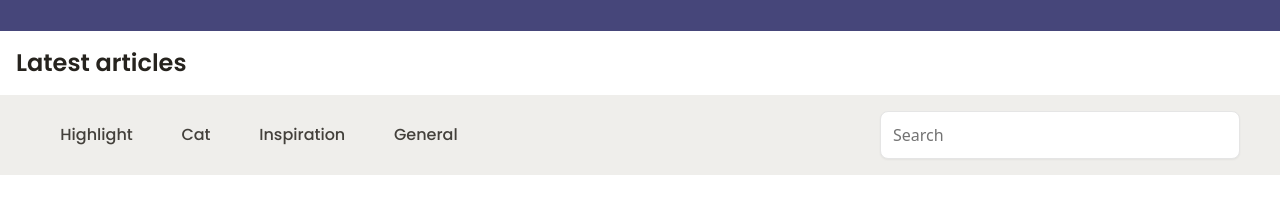
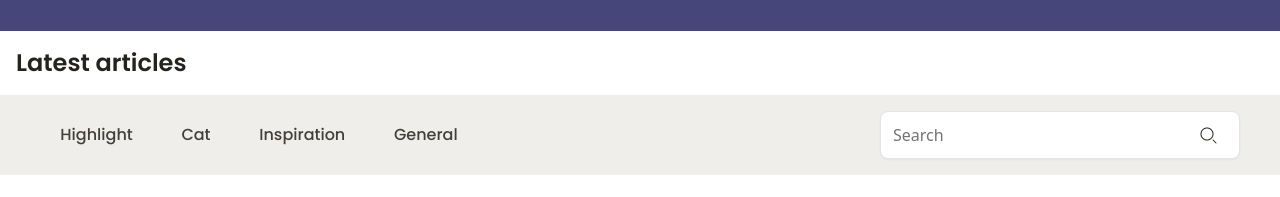
Before and after one commit to Hajapjon/hidden-pixels, a React (Vite) app: page / in a window 1280 px wide. Shown: the part 849-1046 px from the top of the page. Built offline with nearby package versions, Linux system fonts and the light colour scheme.

Commit message:
fix(ui): adjust search icon position in search bar

```diff
--- a/src/components/AriticleSection.jsx
+++ b/src/components/AriticleSection.jsx
@@ -49,9 +49,9 @@ function ArticleSection() {
           <a href="" className="hover:bg-[#DAD6D1] p-3 rounded-xl">General</a>
         </div>
         {/* search bar */}
-        <div className="hidden lg:flex lg:w-[360px] lg:mr-10">
+        <div className="hidden lg:flex lg:w-[360px] lg:mr-10 items-center">
           <Input />
-          <div className="hidden lg:block absolute right-15 bottom-[-50px]">
+          <div className="hidden lg:block absolute right-15">
             <img src={search} alt="search icon" />
           </div>
         </div>
--- a/src/pages/LandingPage.jsx
+++ b/src/pages/LandingPage.jsx
@@ -76,7 +76,7 @@ function LandingPage() {
       </div>
       {/* View more */}
       <div className="flex justify-center p-8">
-        <a href="" className="underline tex-[16px] font-[Poppins] font-medium leading-[24px]">View more</a>
+        <a href="" className="underline text-[16px] font-[Poppins] font-medium leading-[24px]">View more</a>
       </div>
 
       <Footer />
```
